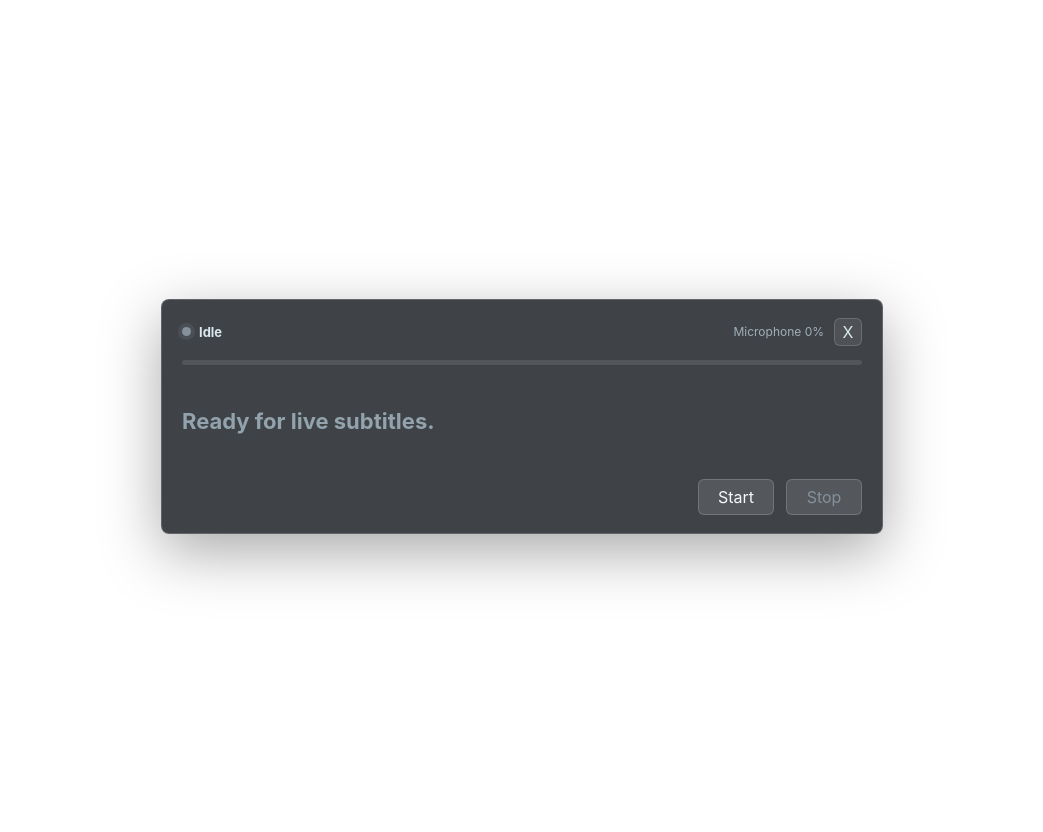
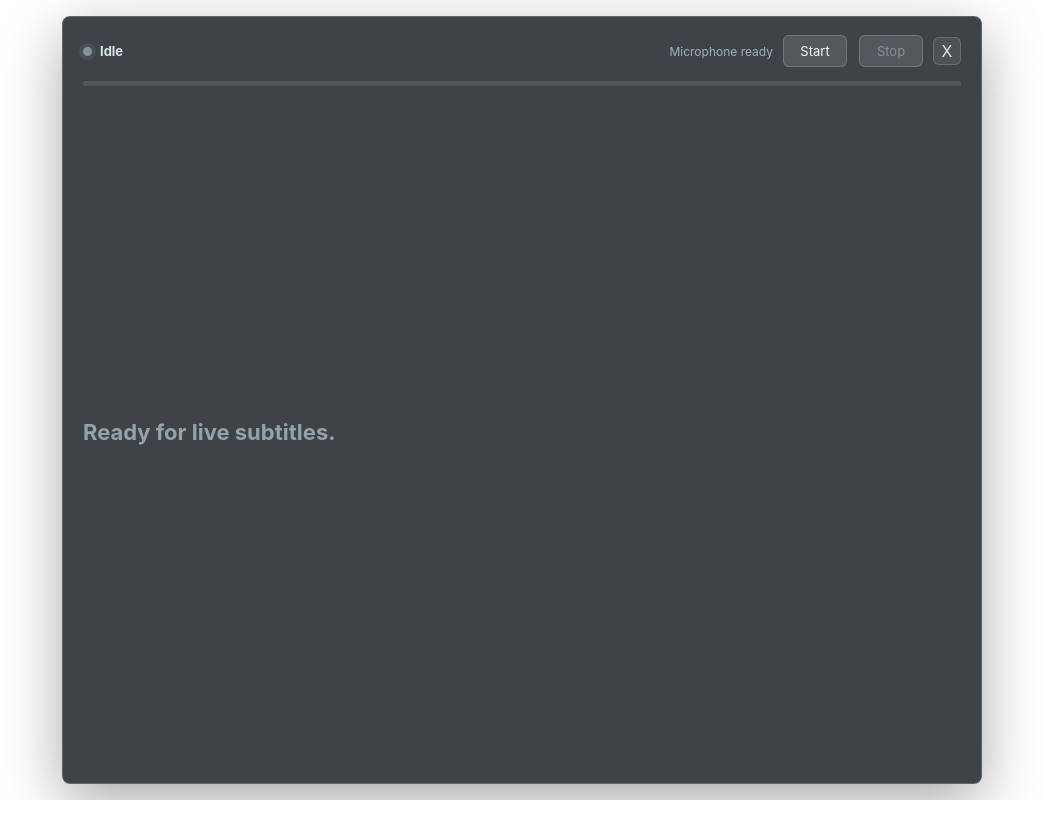
Before and after one commit to zhowzeng/subtitle-island, a SvelteKit app: page / in a window 1280 px wide. Shown: the whole page, without its empty margins (118-1161 px from the left). After the commit the page ends 800 px from the top, so only its background shows below. Built offline with nearby package versions, Linux system fonts and the light colour scheme.

Commit message:
fix: harden phase 1 subtitle island

```diff
--- a/src/routes/+page.svelte
+++ b/src/routes/+page.svelte
@@ -29,6 +29,37 @@
 		'Only the latest lines remain visible.',
 		'Start and stop control the session state.'
 	];
+
+	function statusTitle() {
+		if (sessionState === 'starting') return 'Starting';
+		if (sessionState === 'listening') return 'Listening';
+		if (sessionState === 'error') return 'Needs attention';
+		return 'Idle';
+	}
+
+	function statusDetail() {
+		if (sessionState === 'starting') return 'Connecting API';
+		if (sessionState === 'listening') return `Microphone ${Math.round(audioLevel * 100)}% - API connected`;
+		if (sessionState === 'error') return 'Session stopped';
+		return 'Microphone ready';
+	}
+
+	function conciseErrorMessage(message: string) {
+		const trimmed = message.trim();
+
+		if (!trimmed) return 'Subtitle session failed.';
+		if (trimmed.includes('OPENAI_API_KEY')) return 'Missing OpenAI API key.';
+		if (trimmed.includes('default microphone')) return 'No default microphone was found.';
+		if (trimmed.includes('microphone') || trimmed.includes('Microphone')) {
+			return 'Microphone capture failed.';
+		}
+		if (trimmed.includes('OpenAI Realtime') || trimmed.includes('Realtime')) {
+			return 'Could not connect to the transcription API.';
+		}
+		if (trimmed.length > 96) return `${trimmed.slice(0, 93)}...`;
+
+		return trimmed;
+	}
 
 	function pushTranscript(segment: TranscriptSegment) {
 		const existingIndex = transcriptLines.findIndex((line) => line.id === segment.id);
@@ -94,7 +125,7 @@
 			sessionState = 'listening';
 		} catch (error) {
 			sessionState = 'error';
-			errorMessage = error instanceof Error ? error.message : String(error);
+			errorMessage = conciseErrorMessage(error instanceof Error ? error.message : String(error));
 		}
 	}
 
@@ -106,7 +137,7 @@
 				await stopSubtitleSession();
 			} catch (error) {
 				sessionState = 'error';
-				errorMessage = error instanceof Error ? error.message : String(error);
+				errorMessage = conciseErrorMessage(error instanceof Error ? error.message : String(error));
 				return;
 			}
 		}
@@ -119,7 +150,7 @@
 		try {
 			await closeSubIs();
 		} catch (error) {
-			errorMessage = error instanceof Error ? error.message : String(error);
+			errorMessage = conciseErrorMessage(error instanceof Error ? error.message : String(error));
 			sessionState = 'error';
 		}
 	}
@@ -133,7 +164,7 @@
 
 		event.preventDefault();
 		await beginSubtitleIslandDrag().catch((error) => {
-			errorMessage = error instanceof Error ? error.message : String(error);
+			errorMessage = conciseErrorMessage(error instanceof Error ? error.message : String(error));
 			sessionState = 'error';
 		});
 	}
@@ -151,7 +182,7 @@
 			})
 			.catch((error) => {
 				sessionState = 'error';
-				errorMessage = error instanceof Error ? error.message : String(error);
+				errorMessage = conciseErrorMessage(error instanceof Error ? error.message : String(error));
 			});
 
 		listenForAudioActivity((activity) => {
@@ -162,12 +193,12 @@
 			})
 			.catch((error) => {
 				sessionState = 'error';
-				errorMessage = error instanceof Error ? error.message : String(error);
+				errorMessage = conciseErrorMessage(error instanceof Error ? error.message : String(error));
 			});
 
 		listenForSessionErrors((error) => {
 			sessionState = 'error';
-			errorMessage = error.message;
+			errorMessage = conciseErrorMessage(error.message);
 			audioLevel = 0;
 		})
 			.then((unlisten) => {
@@ -175,7 +206,7 @@
 			})
 			.catch((error) => {
 				sessionState = 'error';
-				errorMessage = error instanceof Error ? error.message : String(error);
+				errorMessage = conciseErrorMessage(error instanceof Error ? error.message : String(error));
 			});
 
 		return () => {
@@ -202,18 +233,18 @@
 		<div class="status-row" role="group" aria-label="Window controls">
 			<div class="status-pill">
 				<span class="status-dot"></span>
-				<span
-					>{sessionState === 'starting'
-						? 'Starting'
-						: sessionState === 'listening'
-							? 'Listening'
-							: sessionState === 'error'
-								? 'Error'
-								: 'Idle'}</span
-				>
+				<span>{statusTitle()}</span>
 			</div>
 			<div class="window-actions">
-				<span class="audio-source-label">Microphone {Math.round(audioLevel * 100)}%</span>
+				<span class="audio-source-label">{statusDetail()}</span>
+				<div class="control-row" aria-label="Session controls">
+					<button
+						type="button"
+						onclick={startSession}
+						disabled={sessionState === 'starting' || sessionState === 'listening'}>Start</button
+					>
+					<button type="button" onclick={stopSession} disabled={sessionState === 'idle'}>Stop</button>
+				</div>
 				<button class="window-close" type="button" aria-label="Close app" onclick={closeApp}>X</button>
 			</div>
 		</div>
@@ -234,13 +265,5 @@
 			{/if}
 		</div>
 
-		<div class="control-row">
-			<button
-				type="button"
-				onclick={startSession}
-				disabled={sessionState === 'starting' || sessionState === 'listening'}>Start</button
-			>
-			<button type="button" onclick={stopSession} disabled={sessionState === 'idle'}>Stop</button>
-		</div>
 	</section>
 </main>
--- a/src/routes/layout.css
+++ b/src/routes/layout.css
@@ -5,11 +5,18 @@
 		Inter, ui-sans-serif, system-ui, -apple-system, BlinkMacSystemFont, 'Segoe UI', sans-serif;
 }
 
+* {
+	box-sizing: border-box;
+}
+
 html,
 body {
 	margin: 0;
+	width: 100%;
+	height: 100%;
 	min-width: 100%;
 	min-height: 100%;
+	overflow: hidden;
 	background: transparent;
 }
 
@@ -19,17 +26,20 @@ button {
 
 .island-shell {
 	display: grid;
-	min-height: 100vh;
+	height: 100vh;
+	min-height: 0;
 	place-items: center;
 	padding: 16px;
+	overflow: hidden;
 	background: transparent;
 }
 
 .subtitle-island {
-	width: min(100%, 680px);
-	min-height: 196px;
+	width: min(100%, 920px);
+	height: 100%;
+	min-height: 0;
 	display: grid;
-	grid-template-rows: auto auto 1fr auto;
+	grid-template-rows: auto auto 1fr;
 	gap: 14px;
 	padding: 18px 20px;
 	border: 1px solid rgb(255 255 255 / 0.18);
@@ -45,8 +55,11 @@ button {
 .control-row {
 	display: flex;
 	align-items: center;
+	gap: 12px;
+}
+
+.status-row {
 	justify-content: space-between;
-	gap: 12px;
 }
 
 .subtitle-island:active {
@@ -91,6 +104,7 @@ button {
 	display: inline-flex;
 	align-items: center;
 	gap: 10px;
+	min-width: 0;
 }
 
 .window-close {
@@ -133,7 +147,8 @@ button {
 	display: grid;
 	align-content: center;
 	gap: 8px;
-	min-height: 86px;
+	min-height: 0;
+	overflow: hidden;
 }
 
 .subtitle-lines p {
@@ -142,6 +157,7 @@ button {
 	font-size: clamp(20px, 4.8vw, 30px);
 	font-weight: 680;
 	line-height: 1.24;
+	overflow: hidden;
 	text-wrap: balance;
 }
 
@@ -162,18 +178,15 @@ button {
 	color: #ffd6d1;
 }
 
-.control-row {
-	justify-content: flex-end;
-}
-
 .control-row button {
-	min-width: 76px;
-	min-height: 36px;
+	min-width: 64px;
+	min-height: 32px;
 	border: 1px solid rgb(255 255 255 / 0.18);
 	border-radius: 6px;
 	color: #f7fafc;
 	background: rgb(255 255 255 / 0.11);
 	cursor: pointer;
+	font-size: 13px;
 }
 
 .control-row button:hover:not(:disabled) {
```
Also changed, not shown: src-tauri/tauri.conf.json (+4 -4 lines), 2 other files (tests, documents, lock files or other folders).
